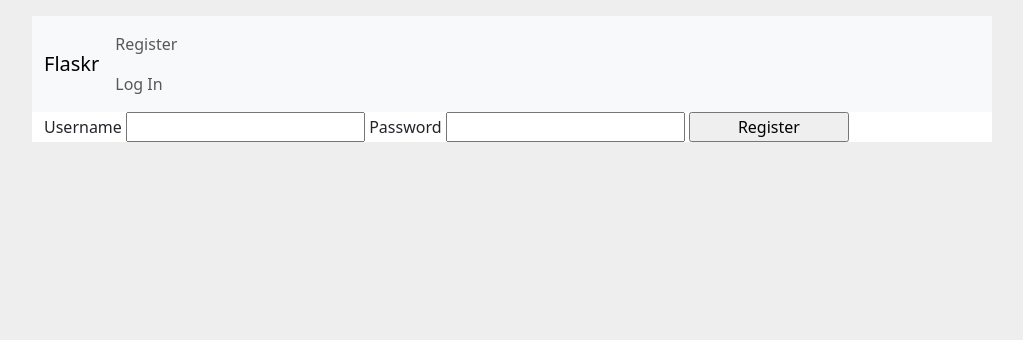
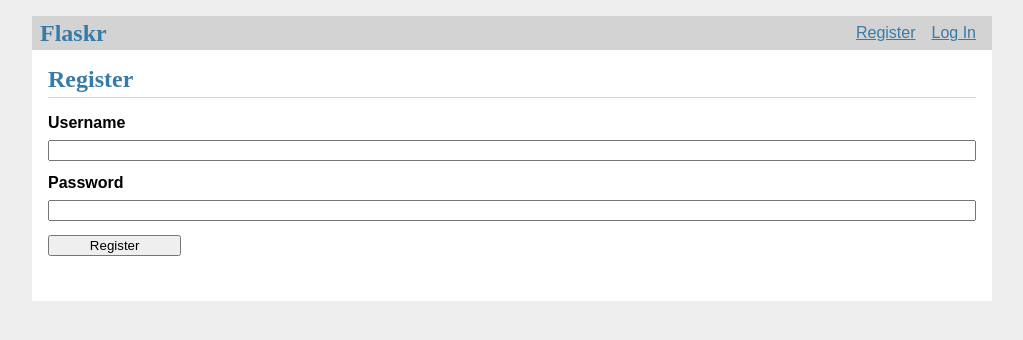
Before and after one commit to fduffoo/flask-blog-app, a Flask app: page /auth/register in a window 1280 px wide. Shown: the top 340 px of the page, without its empty margins (128-1151 px from the left). Run offline with Flask 3, Linux system fonts and the light colour scheme.

Commit message:
Bug fix.

```diff
--- a/flaskr/templates/base.html
+++ b/flaskr/templates/base.html
@@ -1,98 +1,24 @@
-<!DOCTYPE html>
-<html lang="en">
-<head>
-    <meta charset="UTF-8">
-    <meta name="viewport" content="width=device-width, initial-scale=1.0">
+<!doctype html>
 <title>{% block title %}{% endblock %} - Flaskr</title>
-    <!-- Bootstrap CSS -->
-    <link href="https://cdn.jsdelivr.net/npm/bootstrap@5.3.0-alpha1/dist/css/bootstrap.min.css" rel="stylesheet">
-    <!-- Your custom CSS -->
 <link rel="stylesheet" href="{{ url_for('static', filename='style.css') }}">
-</head>
-<body>
-    <nav class="navbar navbar-light bg-light">
-        <div class="container-fluid">
-            <a class="navbar-brand" href="#">Flaskr</a>
-            <ul class="navbar-nav me-auto mb-2 mb-lg-0">
+<nav>
+  <h1>Flaskr</h1>
+  <ul>
     {% if g.user %}
-                    <li class="nav-item">
-                        <span class="nav-link">{{ g.user['username'] }}</span>
-                    </li>
-                    <li class="nav-item">
-                        <a class="nav-link" href="{{ url_for('auth.logout') }}">Log Out</a>
-                    </li>
+      <li><span>{{ g.user['username'] }}</span>
+      <li><a href="{{ url_for('auth.logout') }}">Log Out</a>
     {% else %}
-                    <li class="nav-item">
-                        <button type="button" class="btn btn-link nav-link" data-bs-toggle="modal" data-bs-target="#registerModal">
-                            Register
-                        </button>
-                    </li>
-                    <li class="nav-item">
-                        <button type="button" class="btn btn-link nav-link" data-bs-toggle="modal" data-bs-target="#loginModal">
-                            Log In
-                        </button>
-                    </li>
+      <li><a href="{{ url_for('auth.register') }}">Register</a>
+      <li><a href="{{ url_for('auth.login') }}">Log In</a>
     {% endif %}
   </ul>
-        </div>
 </nav>
-
-    <!-- Register Modal -->
-    <div class="modal fade" id="registerModal" tabindex="-1" aria-labelledby="registerModalLabel" aria-hidden="true">
-        <div class="modal-dialog">
-            <div class="modal-content">
-                <div class="modal-header">
-                    <h5 class="modal-title" id="registerModalLabel">Register</h5>
-                    <button type="button" class="btn-close" data-bs-dismiss="modal" aria-label="Close"></button>
-                </div>
-                <div class="modal-body">
-                    <form method="post" action="{{ url_for('auth.register') }}">
-                        <div class="mb-3">
-                            <label for="new_username" class="form-label">New Username</label>
-                            <input type="text" class="form-control" id="new_username" name="new_username" required>
-                        </div>
-                        <div class="mb-3">
-                            <label for="new_password" class="form-label">New Password</label>
-                            <input type="password" class="form-control" id="new_password" name="new_password" required>
-                        </div>
-                        <button type="submit" class="btn btn-primary">Register</button>
-                    </form>
-                </div>
-            </div>
-        </div>
-    </div>
-
-    <!-- Login Modal -->
-    <div class="modal fade" id="loginModal" tabindex="-1" aria-labelledby="loginModalLabel" aria-hidden="true">
-        <div class="modal-dialog">
-            <div class="modal-content">
-                <div class="modal-header">
-                    <h5 class="modal-title" id="loginModalLabel">Log In</h5>
-                    <button type="button" class="btn-close" data-bs-dismiss="modal" aria-label="Close"></button>
-                </div>
-                <div class="modal-body">
-                    <form method="post" action="{{ url_for('auth.login') }}">
-                        <div class="mb-3">
-                            <label for="username" class="form-label">Username</label>
-                            <input type="text" class="form-control" id="username" name="username" required>
-                        </div>
-                        <div class="mb-3">
-                            <label for="password" class="form-label">Password</label>
-                            <input type="password" class="form-control" id="password" name="password" required>
-                        </div>
-                        <button type="submit" class="btn btn-primary">Log In</button>
-                    </form>
-                </div>
-            </div>
-        </div>
-    </div>
-
-    <div class="container">
-        {% block content %}
-        {% endblock %}
-    </div>
-
-    <!-- Bootstrap JavaScript -->
-    <script src="https://cdn.jsdelivr.net/npm/bootstrap@5.3.0-alpha1/dist/js/bootstrap.bundle.min.js"></script>
-</body>
-</html>
+<section class="content">
+  <header>
+    {% block header %}{% endblock %}
+  </header>
+  {% for message in get_flashed_messages() %}
+    <div class="flash">{{ message }}</div>
+  {% endfor %}
+  {% block content %}{% endblock %}
+</section>
```
Lines whose indentation alone changed are shown as unchanged.
